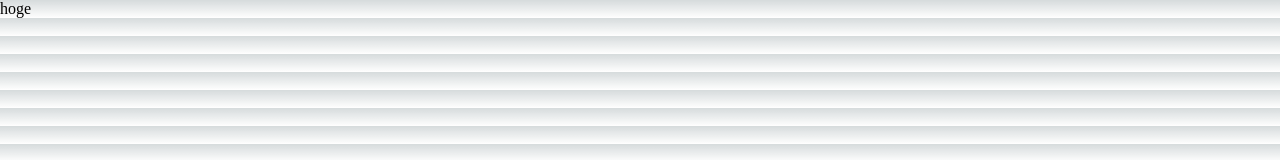
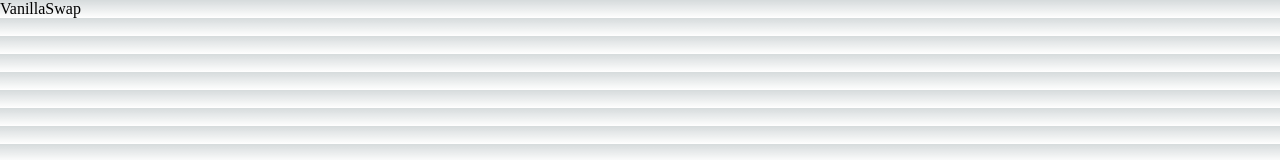
Before and after one commit to VanillaSwap-finance/vanilla-frontend-old, a Next.js app: page / in a window 1280 px wide. Shown: the top 160 px of the page. Built offline with nearby package versions, Linux system fonts and the light colour scheme.

Commit message:
feat: add view dir

```diff
--- a/src/views/Home/index.tsx
+++ b/src/views/Home/index.tsx
@@ -1,7 +1,7 @@
 const HomeView: React.FC = () => {
   return (
     <>
-      <p>hoge</p>
+      <p>VanillaSwap</p>
     </>
   )
 }
```
